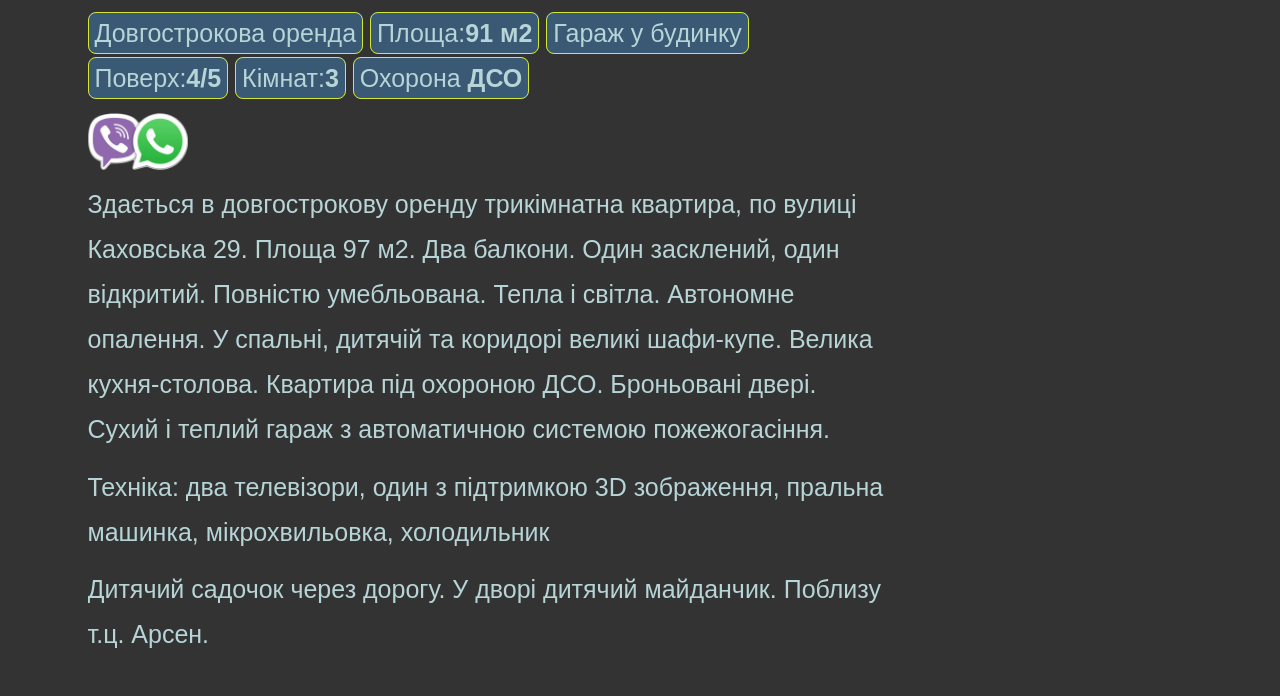
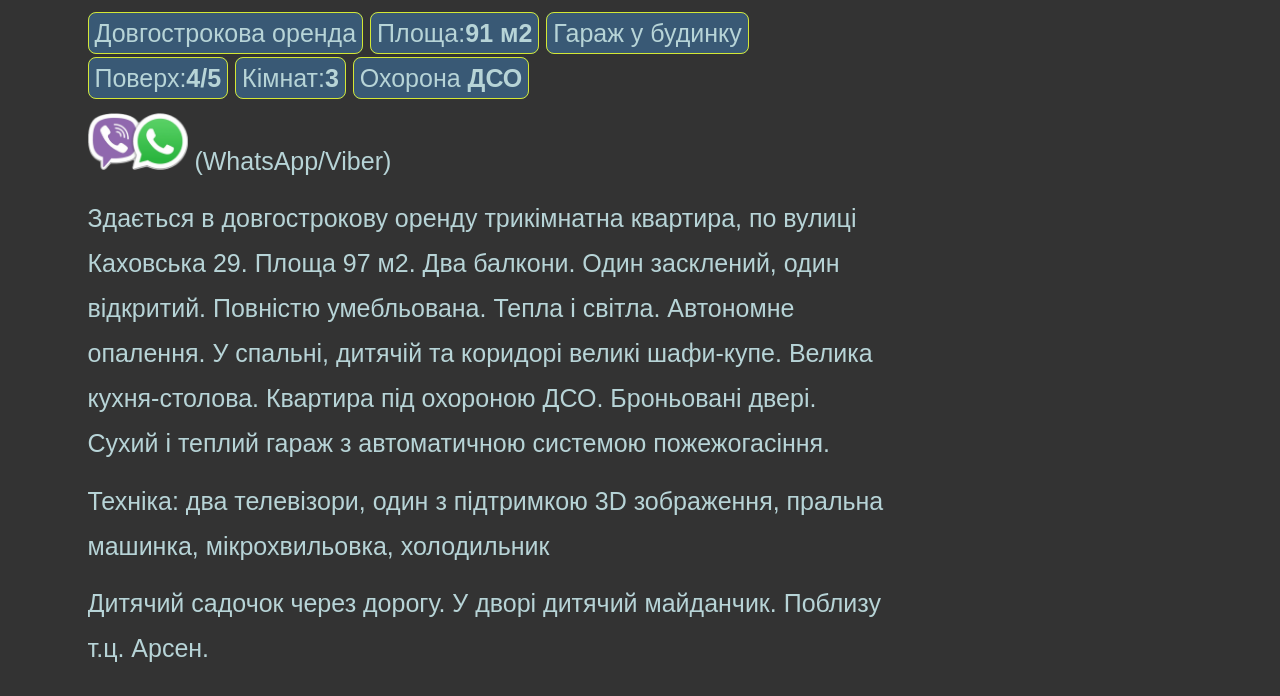
Before and after one commit to volbobvol/KMoHMUxjuviCRJJh, a plain HTML site: page index.html in a window 1280 px wide. Shown: the part 88-784 px from the top of the page. Drawn offline with nearby package versions, Linux system fonts and the light colour scheme; a web font is replaced by a local one.

Commit message:
Update index.html

```diff
--- a/index.html
+++ b/index.html
@@ -51,6 +51,7 @@
                 </p>
                 <p>
                   <img src="images/connect.png" id="connect-click" style="width: 100px;cursor: pointer;">
+                  <span>(WhatsApp/Viber)</span>
                   <span id="phone-holder"></span>
                 </p>
                 <p>
```
